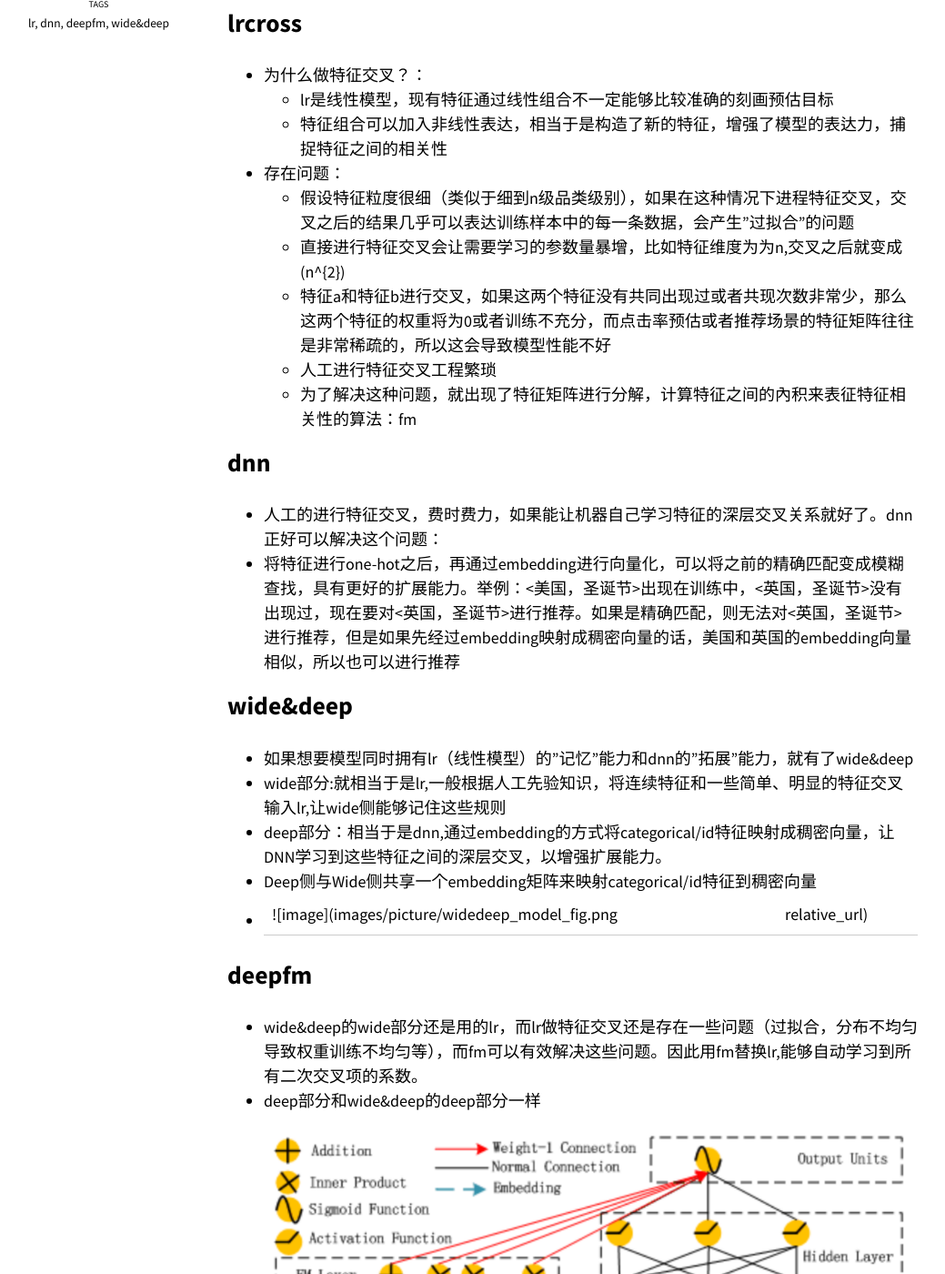
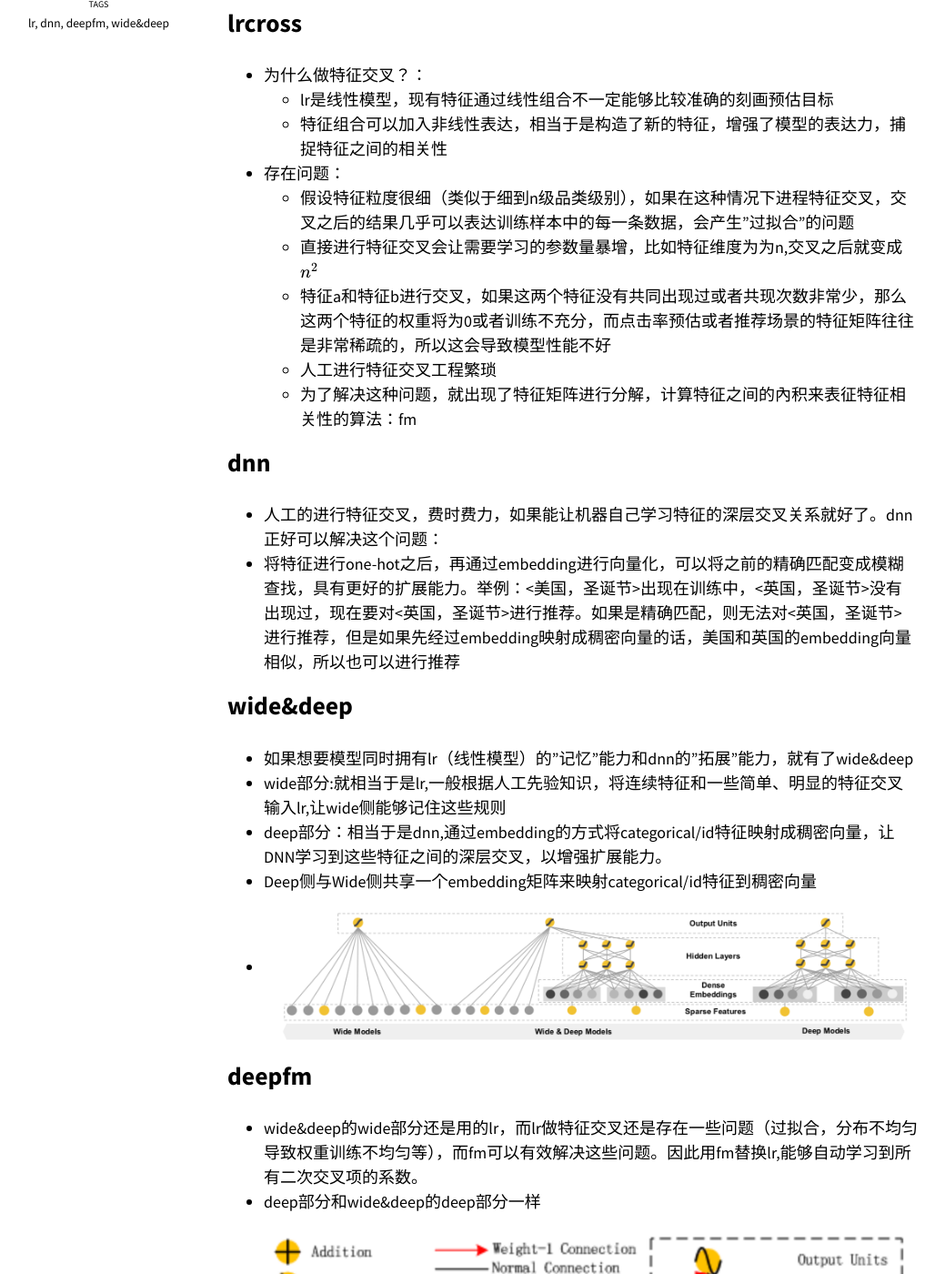
Before and after one commit to shiqjia/thinkspace, a Jekyll site: the page built from _posts/2019-03-10-deepctr.md, in a window 1280 px wide and 1400 px high, scrolled down 629 px. Shown: the whole window at 91% size, without its empty margins (125-1164 px from the left). Built offline with Jekyll 4.4.1, drawn with Linux system fonts in a browser that asks for light colours; nearby versions of some CDN libraries; formulas are drawn with MathJax 3.

Commit message:
fix deepctr image displaying

```diff
--- a/_posts/2019-03-10-deepctr.md
+++ b/_posts/2019-03-10-deepctr.md
@@ -27,7 +27,7 @@ last_modified_at: 2019-03-10T13:57:52-17:00
     - 特征组合可以加入非线性表达，相当于是构造了新的特征，增强了模型的表达力，捕捉特征之间的相关性
 - 存在问题：
     - 假设特征粒度很细（类似于细到n级品类级别），如果在这种情况下进程特征交叉，交叉之后的结果几乎可以表达训练样本中的每一条数据，会产生"过拟合"的问题
-    - 直接进行特征交叉会让需要学习的参数量暴增，比如特征维度为为n,交叉之后就变成 \(n^{2}\)
+    - 直接进行特征交叉会让需要学习的参数量暴增，比如特征维度为为n,交叉之后就变成 $$n^{2}$$
     - 特征a和特征b进行交叉，如果这两个特征没有共同出现过或者共现次数非常少，那么这两个特征的权重将为0或者训练不充分，而点击率预估或者推荐场景的特征矩阵往往是非常稀疏的，所以这会导致模型性能不好
     - 人工进行特征交叉工程繁琐
     - 为了解决这种问题，就出现了特征矩阵进行分解，计算特征之间的內积来表征特征相关性的算法：fm
@@ -41,7 +41,7 @@ last_modified_at: 2019-03-10T13:57:52-17:00
 - wide部分:就相当于是lr,一般根据人工先验知识，将连续特征和一些简单、明显的特征交叉输入lr,让wide侧能够记住这些规则
 - deep部分：相当于是dnn,通过embedding的方式将categorical/id特征映射成稠密向量，让DNN学习到这些特征之间的深层交叉，以增强扩展能力。
 - Deep侧与Wide侧共享一个embedding矩阵来映射categorical/id特征到稠密向量
-- ![image]({{'images/picture/widedeep_model_fig.png'}}| relative_url)
+- ![image]({{'images/picture/widedeep_model_fig.png'| relative_url}})
 
 ## deepfm
 - wide&deep的wide部分还是用的lr，而lr做特征交叉还是存在一些问题（过拟合，分布不均匀导致权重训练不均匀等），而fm可以有效解决这些问题。因此用fm替换lr,能够自动学习到所有二次交叉项的系数。
```
Also changed, not shown: _posts/2019-03-17-deepIntrestNet.md (+1 -1 lines).
